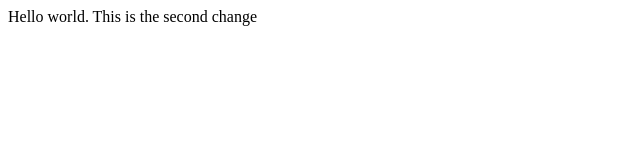
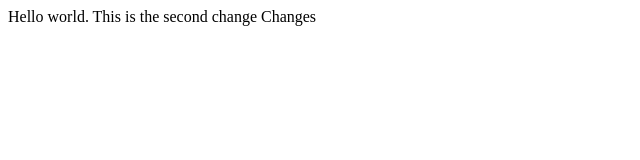
Before and after one commit to dkaushik95/pythonScripts, a plain HTML site: page index.html in a window 1280 px wide. Shown: the full height of the page, 0-640 px from the left. Drawn offline with Linux system fonts and the light colour scheme.

Commit message:
changed html

```diff
--- a/index.html
+++ b/index.html
@@ -4,10 +4,12 @@
     <meta charset="UTF-8">
     <meta name="viewport" content="width=device-width, initial-scale=1.0">
     <meta http-equiv="X-UA-Compatible" content="ie=edge">
-    <title>Fuck you Dishant! </title>
+    <title>Dishant! </title>
 </head>
 <body>
     Hello world. This is the second change
 
+
+    Changes
 </body>
 </html>
```
